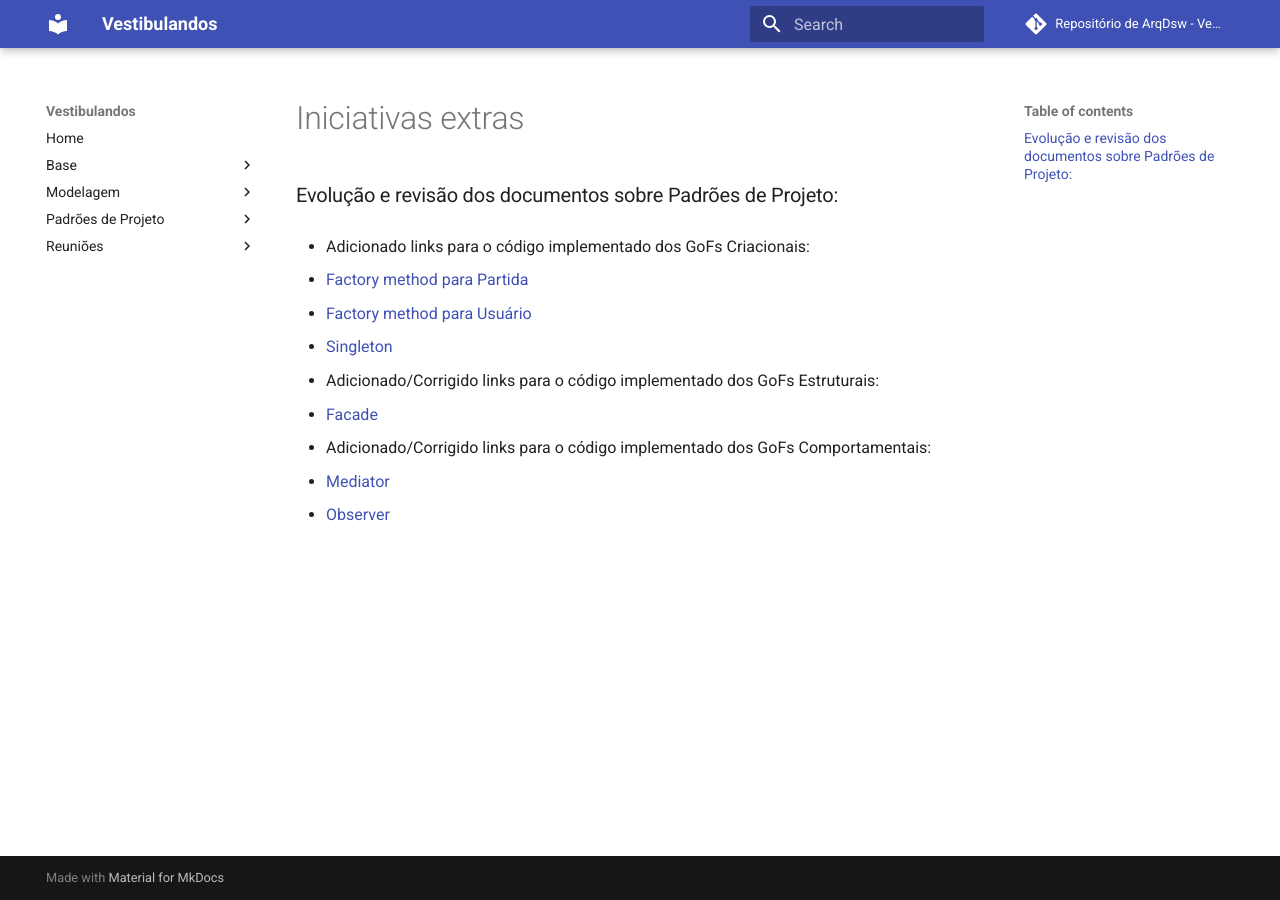
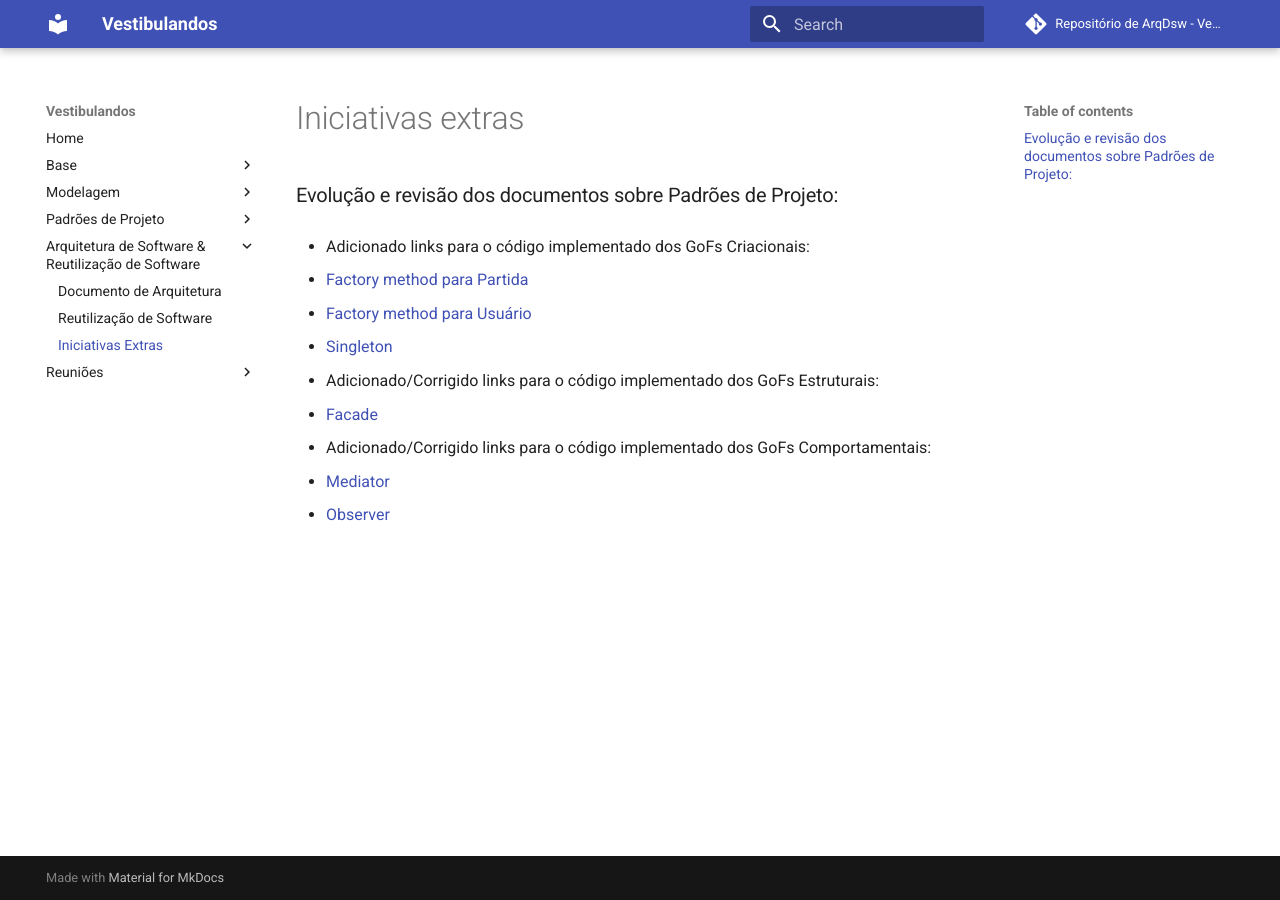
Before and after one commit to UnBArqDsw/2020.1_G4_Vestibulandos, an MkDocs documentation site: the page built from docs/arquitetura_e_reutilizacao/iniciativas_extras.md, in a window 1280 px wide. Built offline with MkDocs 1.6.1 and Material for MkDocs 9.7.7, drawn with Linux system fonts in a browser that asks for light colours; comment, search, counter and statistics services are not loaded.

Commit message:
Criado os documentos de arquitetura e reutilização de software

```diff
--- a/mkdocs.yml
+++ b/mkdocs.yml
@@ -47,6 +47,10 @@ nav:
         - GOFs Estruturais: 'padroes_de_projeto/gofs_estruturais.md'
         - GOFs Comportamentais: 'padroes_de_projeto/gofs_comportamentais.md'
         - Iniciativas Extras: 'padroes_de_projeto/iniciativas_extras.md'
+    - Arquitetura de Software & Reutilização de Software:
+        - Documento de Arquitetura: 'arquitetura_e_reutilizacao/documento_de_arquitetura.md'
+        - Reutilização de Software: 'arquitetura_e_reutilizacao/doc_reutilização_de_software.md'
+        - Iniciativas Extras: 'arquitetura_e_reutilizacao/iniciativas_extras.md'
 
     - Reuniões:
         - Ata 1: 'reunioes/ata_1.md'
```
Also changed, not shown: docs/arquitetura_e_reutilizacao/doc_reutilização_de_software.md (added, +11 -0 lines), docs/arquitetura_e_reutilizacao/documento_de_arquitetura.md (added, +13 -0 lines).
